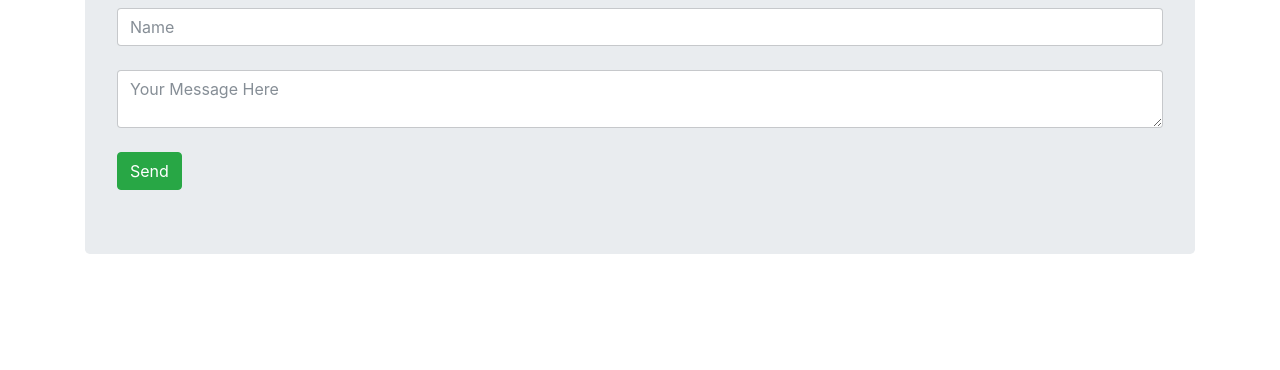
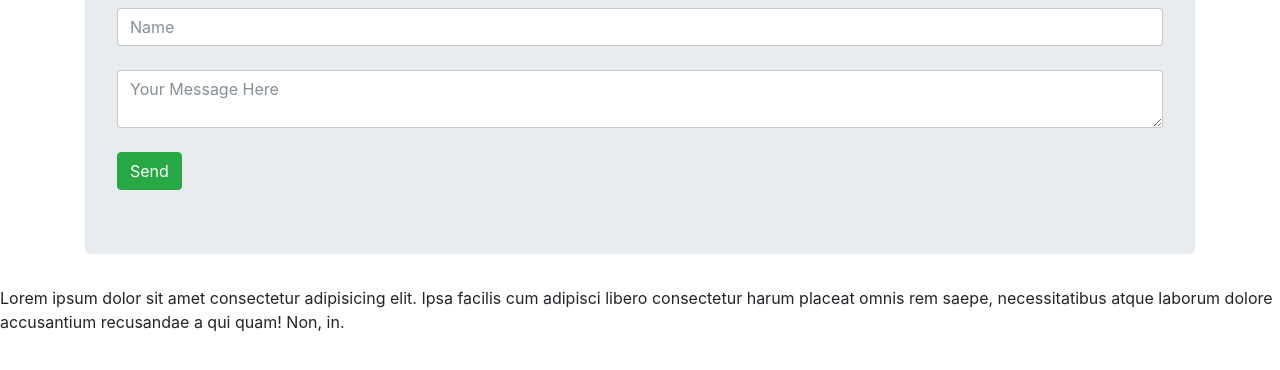
Before and after one commit to arslan956/chatKey, a website: page index.html in a window 1280 px wide. Shown: the part 174-544 px from the top of the page. Drawn offline with nearby package versions, Linux system fonts and the light colour scheme; no server answers.

Commit message:
index changes

```diff
--- a/index.html
+++ b/index.html
@@ -51,4 +51,5 @@
     }
 </script>
 </body>
+<p>Lorem ipsum dolor sit amet consectetur adipisicing elit. Ipsa facilis cum adipisci libero consectetur harum placeat omnis rem saepe, necessitatibus atque laborum dolore accusantium recusandae a qui quam! Non, in.</p>
 </html>
```
